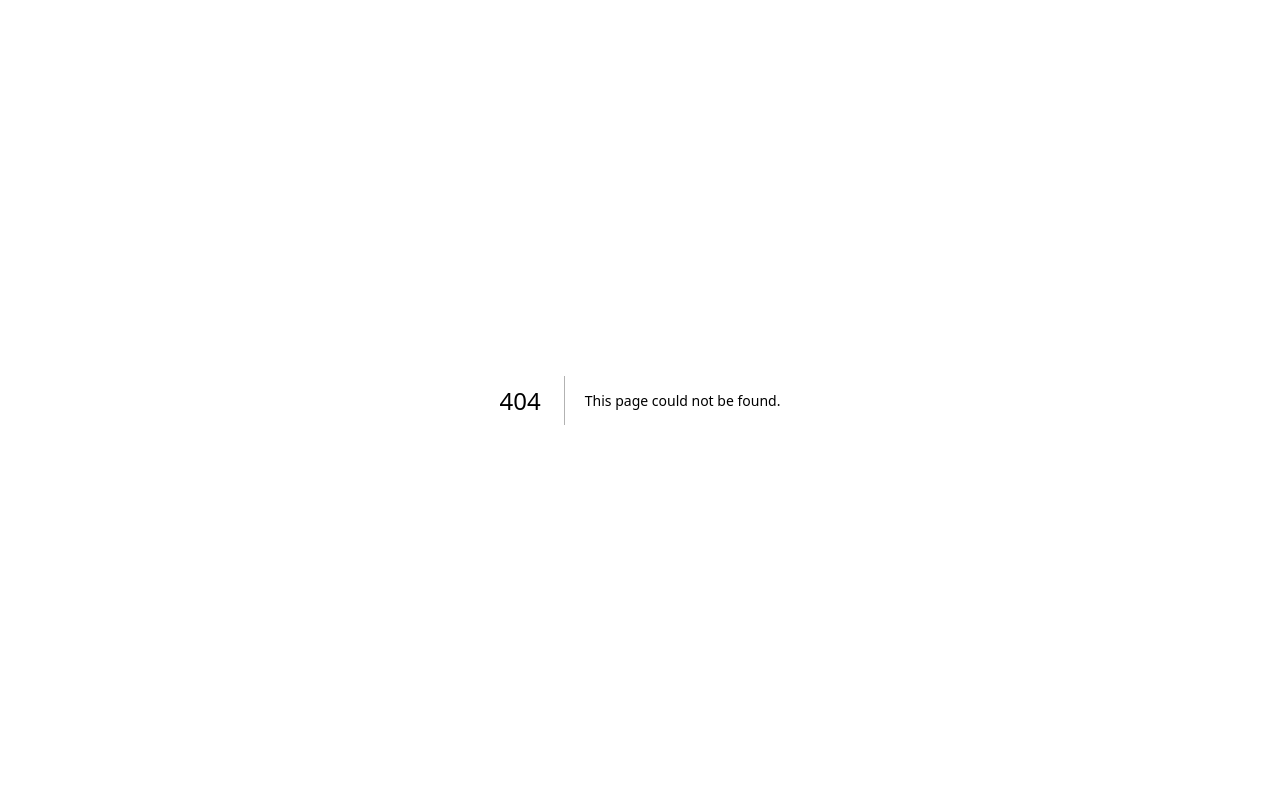
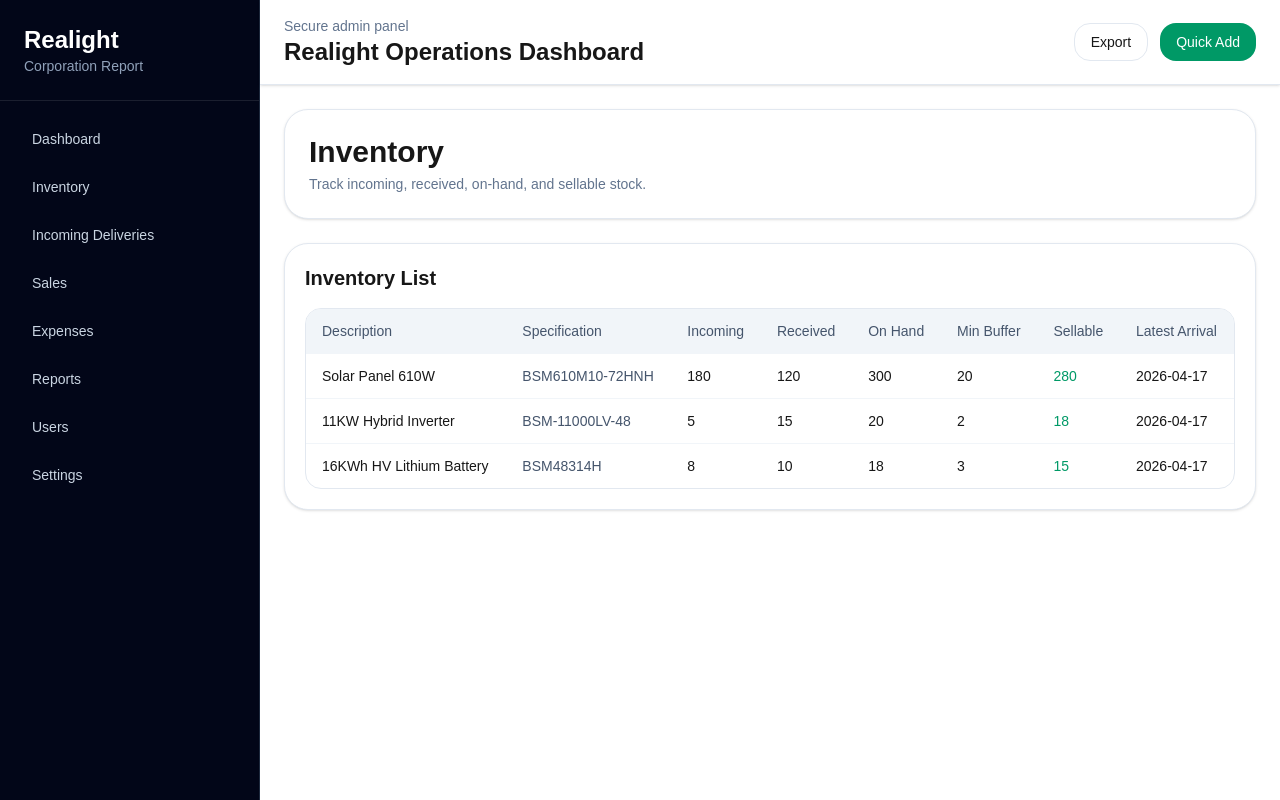
Before and after one commit to johncardinales-cpu/realight-dashboard, a Next.js app: page /inventory in a window 1280 px wide. Before the commit this address had no page. Built offline with nearby package versions, Linux system fonts and the light colour scheme.

Commit message:
Add shared layout and route files

```diff
--- /dev/null
+++ b/app/expenses/page.tsx
@@ -0,0 +1,3 @@
+export default function Page() {
+  return <div className="rounded-3xl border bg-white p-6 shadow-sm">Page coming next</div>;
+}
--- /dev/null
+++ b/app/incoming-deliveries/page.tsx
@@ -0,0 +1,3 @@
+export default function Page() {
+  return <div className="rounded-3xl border bg-white p-6 shadow-sm">Page coming next</div>;
+}
--- /dev/null
+++ b/app/inventory/page.tsx
@@ -0,0 +1,85 @@
+export default function InventoryPage() {
+  const inventory = [
+    {
+      description: "Solar Panel 610W",
+      specification: "BSM610M10-72HNH",
+      incoming: 180,
+      received: 120,
+      onHand: 300,
+      buffer: 20,
+      sellable: 280,
+      latestArrival: "2026-04-17",
+    },
+    {
+      description: "11KW Hybrid Inverter",
+      specification: "BSM-11000LV-48",
+      incoming: 5,
+      received: 15,
+      onHand: 20,
+      buffer: 2,
+      sellable: 18,
+      latestArrival: "2026-04-17",
+    },
+    {
+      description: "16KWh HV Lithium Battery",
+      specification: "BSM48314H",
+      incoming: 8,
+      received: 10,
+      onHand: 18,
+      buffer: 3,
+      sellable: 15,
+      latestArrival: "2026-04-17",
+    },
+  ];
+
+  return (
+    <section className="space-y-6">
+      <div className="rounded-3xl border border-slate-200 bg-white p-6 shadow-sm">
+        <h1 className="text-3xl font-semibold">Inventory</h1>
+        <p className="mt-1 text-sm text-slate-500">
+          Track incoming, received, on-hand, and sellable stock.
+        </p>
+      </div>
+
+      <div className="rounded-3xl border border-slate-200 bg-white p-5 shadow-sm">
+        <h2 className="mb-4 text-xl font-semibold">Inventory List</h2>
+        <div className="overflow-hidden rounded-2xl border border-slate-200">
+          <table className="w-full text-sm">
+            <thead className="bg-slate-100 text-slate-600">
+              <tr>
+                {[
+                  "Description",
+                  "Specification",
+                  "Incoming",
+                  "Received",
+                  "On Hand",
+                  "Min Buffer",
+                  "Sellable",
+                  "Latest Arrival",
+                ].map((head) => (
+                  <th key={head} className="px-4 py-3 text-left font-medium">
+                    {head}
+                  </th>
+                ))}
+              </tr>
+            </thead>
+            <tbody>
+              {inventory.map((row) => (
+                <tr key={row.specification} className="border-t border-slate-100">
+                  <td className="px-4 py-3 font-medium">{row.description}</td>
+                  <td className="px-4 py-3 text-slate-600">{row.specification}</td>
+                  <td className="px-4 py-3">{row.incoming}</td>
+                  <td className="px-4 py-3">{row.received}</td>
+                  <td className="px-4 py-3">{row.onHand}</td>
+                  <td className="px-4 py-3">{row.buffer}</td>
+                  <td className="px-4 py-3 font-medium text-emerald-600">{row.sellable}</td>
+                  <td className="px-4 py-3">{row.latestArrival}</td>
+                </tr>
+              ))}
+            </tbody>
+          </table>
+        </div>
+      </div>
+    </section>
+  );
+}
--- a/app/layout.tsx
+++ b/app/layout.tsx
@@ -1,20 +1,11 @@
+import "./globals.css";
 import type { Metadata } from "next";
-import { Geist, Geist_Mono } from "next/font/google";
-import "./globals.css";
-
-const geistSans = Geist({
-  variable: "--font-geist-sans",
-  subsets: ["latin"],
-});
-
-const geistMono = Geist_Mono({
-  variable: "--font-geist-mono",
-  subsets: ["latin"],
-});
+import Sidebar from "@/components/sidebar";
+import Topbar from "@/components/topbar";
 
 export const metadata: Metadata = {
-  title: "Create Next App",
-  description: "Generated by create next app",
+  title: "Realight Dashboard",
+  description: "Realight Corporation Report",
 };
 
 export default function RootLayout({
@@ -23,11 +14,16 @@ export default function RootLayout({
   children: React.ReactNode;
 }>) {
   return (
-    <html
-      lang="en"
-      className={`${geistSans.variable} ${geistMono.variable} h-full antialiased`}
-    >
-      <body className="min-h-full flex flex-col">{children}</body>
+    <html lang="en">
+      <body className="min-h-screen bg-slate-50 text-slate-900">
+        <div className="grid min-h-screen grid-cols-[260px_1fr]">
+          <Sidebar />
+          <div className="flex min-h-screen flex-col">
+            <Topbar />
+            <main className="flex-1 p-6">{children}</main>
+          </div>
+        </div>
+      </body>
     </html>
   );
 }
--- a/app/page.tsx
+++ b/app/page.tsx
@@ -50,46 +50,15 @@ export default function HomePage() {
   ];
 
   return (
-    <main className="min-h-screen bg-slate-50 text-slate-900">
-      <div className="grid min-h-screen grid-cols-[260px_1fr]">
-        <aside className="border-r border-slate-800 bg-slate-950 text-white">
-          <div className="border-b border-white/10 p-6">
-            <h1 className="text-2xl font-semibold">Realight</h1>
-            <p className="text-sm text-slate-400">Corporation Report</p>
-          </div>
-
-          <nav className="space-y-1 p-4 text-sm">
-            {[
-              "Dashboard",
-              "Inventory",
-              "Incoming Deliveries",
-              "Sales",
-              "Expenses",
-              "Reports",
-              "Users",
-              "Settings",
-            ].map((item, i) => (
-              <div
-                key={item}
-                className={`rounded-2xl px-4 py-3 ${
-                  i === 0 ? "bg-emerald-600 text-white" : "text-slate-300 hover:bg-white/5"
-                }`}
-              >
-                {item}
-              </div>
-            ))}
-          </nav>
-        </aside>
-
-        <section className="p-6">
-          <div className="mb-6 flex items-center justify-between rounded-3xl border border-slate-200 bg-white p-6 shadow-sm">
+    <section className="space-y-6">
+      <div className="rounded-3xl border border-slate-200 bg-white p-6 shadow-sm">
+        <div className="flex items-center justify-between gap-4">
           <div>
-              <h2 className="text-3xl font-semibold">Dashboard Overview</h2>
+            <h1 className="text-3xl font-semibold">Dashboard Overview</h1>
             <p className="mt-1 text-sm text-slate-500">
               Inventory, deliveries, sales, expenses, and reporting overview.
             </p>
           </div>
-
           <div className="flex gap-3">
             <button className="rounded-2xl border border-slate-200 px-4 py-2 text-sm">
               Export Report
@@ -99,8 +68,9 @@ export default function HomePage() {
             </button>
           </div>
         </div>
+      </div>
 
-          <div className="mb-6 grid grid-cols-4 gap-4">
+      <div className="grid grid-cols-1 gap-4 md:grid-cols-2 xl:grid-cols-4">
         {kpis.map((item) => (
           <div key={item.title} className="rounded-3xl border border-slate-200 bg-white p-5 shadow-sm">
             <p className="text-sm text-slate-500">{item.title}</p>
@@ -110,9 +80,9 @@ export default function HomePage() {
         ))}
       </div>
 
-          <div className="grid grid-cols-[1.4fr_1fr] gap-6">
+      <div className="grid grid-cols-1 gap-6 xl:grid-cols-[1.4fr_1fr]">
         <div className="rounded-3xl border border-slate-200 bg-white p-5 shadow-sm">
-              <h3 className="mb-4 text-xl font-semibold">Inventory Snapshot</h3>
+          <h2 className="mb-4 text-xl font-semibold">Inventory Snapshot</h2>
           <div className="overflow-hidden rounded-2xl border border-slate-200">
             <table className="w-full text-sm">
               <thead className="bg-slate-100 text-slate-600">
@@ -153,7 +123,7 @@ export default function HomePage() {
 
         <div className="space-y-6">
           <div className="rounded-3xl border border-slate-200 bg-white p-5 shadow-sm">
-                <h3 className="mb-4 text-xl font-semibold">Incoming Deliveries</h3>
+            <h2 className="mb-4 text-xl font-semibold">Incoming Deliveries</h2>
             <div className="space-y-3">
               {deliveries.map((item) => (
                 <div key={item.batch} className="rounded-2xl border border-slate-200 p-4">
@@ -168,7 +138,7 @@ export default function HomePage() {
           </div>
 
           <div className="rounded-3xl border border-slate-200 bg-white p-5 shadow-sm">
-                <h3 className="mb-4 text-xl font-semibold">Reports</h3>
+            <h2 className="mb-4 text-xl font-semibold">Reports</h2>
             <div className="space-y-3 text-sm text-slate-600">
               <div className="rounded-2xl bg-slate-50 p-4">Daily Report</div>
               <div className="rounded-2xl bg-slate-50 p-4">Weekly Report</div>
@@ -179,7 +149,5 @@ export default function HomePage() {
         </div>
       </div>
     </section>
-      </div>
-    </main>
   );
 }
--- /dev/null
+++ b/app/reports/page.tsx
@@ -0,0 +1,3 @@
+export default function Page() {
+  return <div className="rounded-3xl border bg-white p-6 shadow-sm">Page coming next</div>;
+}
--- /dev/null
+++ b/app/sales/page.tsx
@@ -0,0 +1,3 @@
+export default function Page() {
+  return <div className="rounded-3xl border bg-white p-6 shadow-sm">Page coming next</div>;
+}
--- /dev/null
+++ b/app/settings/page.tsx
@@ -0,0 +1,3 @@
+export default function Page() {
+  return <div className="rounded-3xl border bg-white p-6 shadow-sm">Page coming next</div>;
+}
--- /dev/null
+++ b/app/users/page.tsx
@@ -0,0 +1,3 @@
+export default function Page() {
+  return <div className="rounded-3xl border bg-white p-6 shadow-sm">Page coming next</div>;
+}
--- /dev/null
+++ b/components/sidebar.tsx
@@ -0,0 +1,35 @@
+import Link from "next/link";
+
+const navItems = [
+  { label: "Dashboard", href: "/" },
+  { label: "Inventory", href: "/inventory" },
+  { label: "Incoming Deliveries", href: "/incoming-deliveries" },
+  { label: "Sales", href: "/sales" },
+  { label: "Expenses", href: "/expenses" },
+  { label: "Reports", href: "/reports" },
+  { label: "Users", href: "/users" },
+  { label: "Settings", href: "/settings" },
+];
+
+export default function Sidebar() {
+  return (
+    <aside className="border-r border-slate-800 bg-slate-950 text-white">
+      <div className="border-b border-white/10 p-6">
+        <h1 className="text-2xl font-semibold">Realight</h1>
+        <p className="text-sm text-slate-400">Corporation Report</p>
+      </div>
+
+      <nav className="space-y-1 p-4 text-sm">
+        {navItems.map((item) => (
+          <Link
+            key={item.href}
+            href={item.href}
+            className="block rounded-2xl px-4 py-3 text-slate-300 hover:bg-white/5"
+          >
+            {item.label}
+          </Link>
+        ))}
+      </nav>
+    </aside>
+  );
+}
--- /dev/null
+++ b/components/topbar.tsx
@@ -0,0 +1,21 @@
+export default function Topbar() {
+  return (
+    <header className="border-b border-slate-200 bg-white px-6 py-4 shadow-sm">
+      <div className="flex items-center justify-between">
+        <div>
+          <p className="text-sm text-slate-500">Secure admin panel</p>
+          <h2 className="text-2xl font-semibold">Realight Operations Dashboard</h2>
+        </div>
+
+        <div className="flex gap-3">
+          <button className="rounded-2xl border border-slate-200 px-4 py-2 text-sm">
+            Export
+          </button>
+          <button className="rounded-2xl bg-emerald-600 px-4 py-2 text-sm font-medium text-white">
+            Quick Add
+          </button>
+        </div>
+      </div>
+    </header>
+  );
+}
```
Also changed, not shown: README.txt (added). Lines whose indentation alone changed are shown as unchanged.
